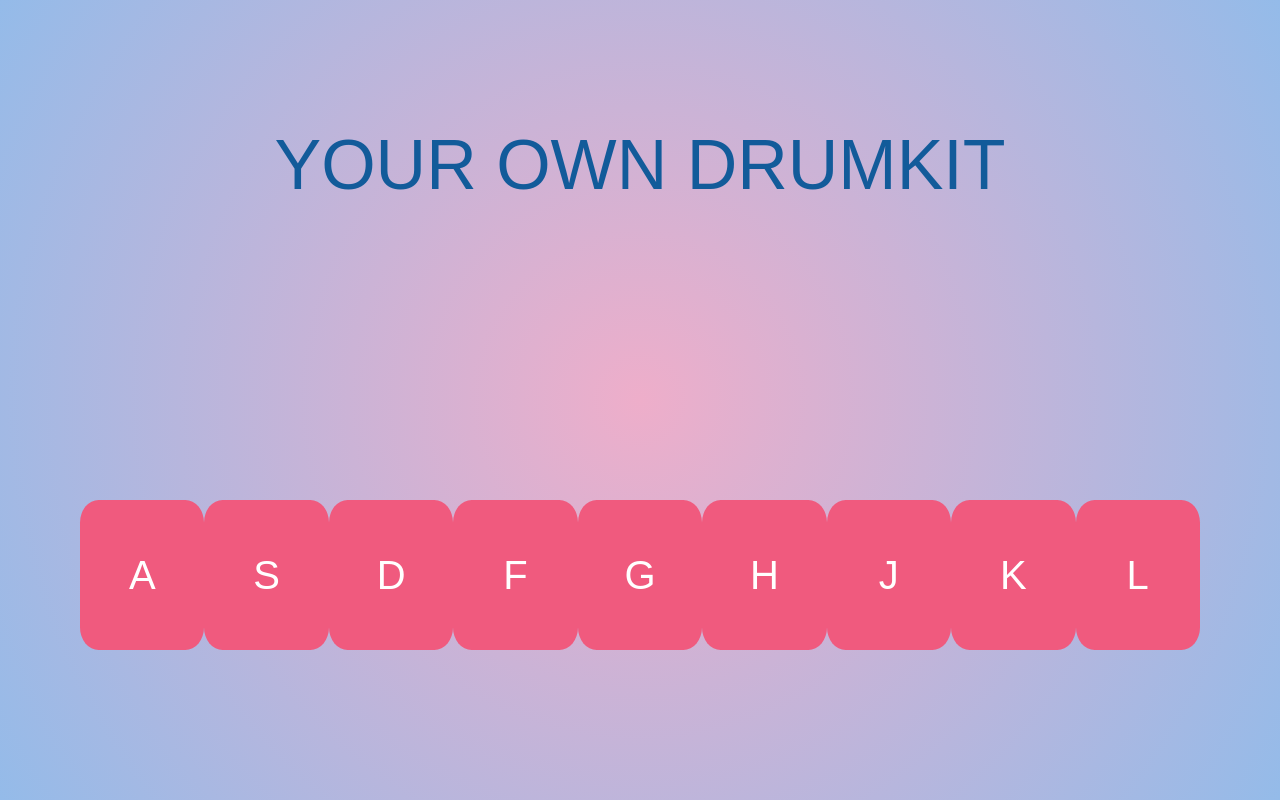
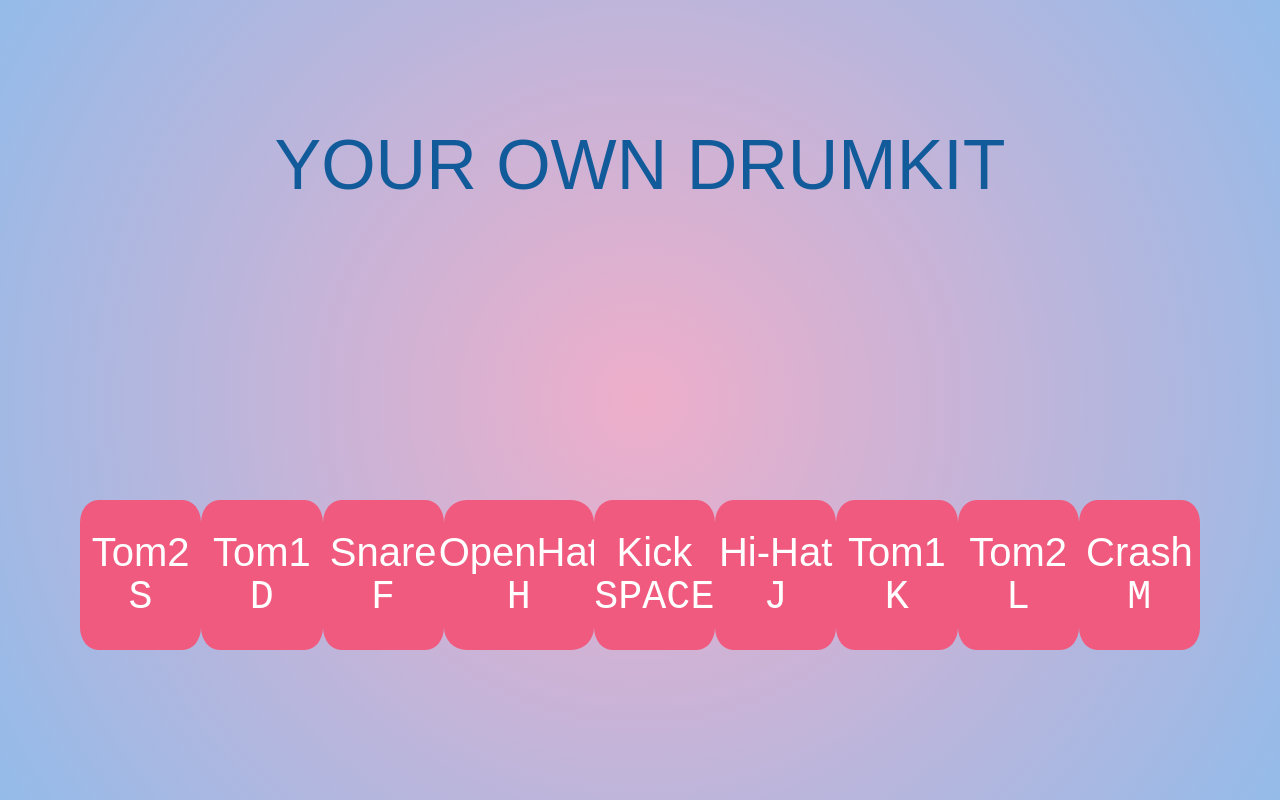
Before and after one commit to yoamzil/DrumKit, a plain HTML site: page index.html in a window 1280 px wide. Drawn offline with Linux system fonts and the light colour scheme; a web font is replaced by a local one.

Commit message:
Done with HTML and CSS

```diff
--- a/index.html
+++ b/index.html
@@ -11,15 +11,42 @@
             <p>YOUR OWN DRUMKIT</p>
         </div>
         <div id="Buttons">
-            <div id="button">A</div>
-            <div id="button">S</div>
-            <div id="button">D</div>
-            <div id="button">F</div>
-            <div id="button">G</div>
-            <div id="button">H</div>
-            <div id="button">J</div>
-            <div id="button">K</div>
-            <div id="button">L</div>
+            <div id="button">
+                <kbd>S</kbd>
+                <span class="sound">Tom2</span>
+            </div>
+            <div id="button">
+                <kbd>D</kbd>
+                <span class="sound">Tom1</span>
+            </div>
+            <div id="button">
+                <kbd>F</kbd>
+                <span class="sound">Snare</span>
+            </div>
+            <div id="button">
+                <kbd>H</kbd>
+                <span class="sound">OpenHat</span>
+            </div>
+            <div id="button">
+                <kbd>SPACE</kbd>
+                <span class="sound">Kick</span>
+            </div>
+            <div id="button">
+                <kbd>J</kbd>
+                <span class="sound">Hi-Hat</span>
+            </div>
+            <div id="button">
+                <kbd>K</kbd>
+                <span class="sound">Tom1</span>
+            </div>
+            <div id="button">
+                <kbd>L</kbd>
+                <span class="sound">Tom2</span>
+            </div>
+            <div id="button">
+                <kbd>M</kbd>
+                <span class="sound">Crash</span>
+            </div>
         </div>
     </div>
 </body>
--- a/style.css
+++ b/style.css
@@ -45,6 +45,7 @@ body
     width: 150px;
     height: 150px;
     display: flex;
+    flex-direction: column-reverse;
     justify-content: center;
     align-items: center;
     color: white;
```
